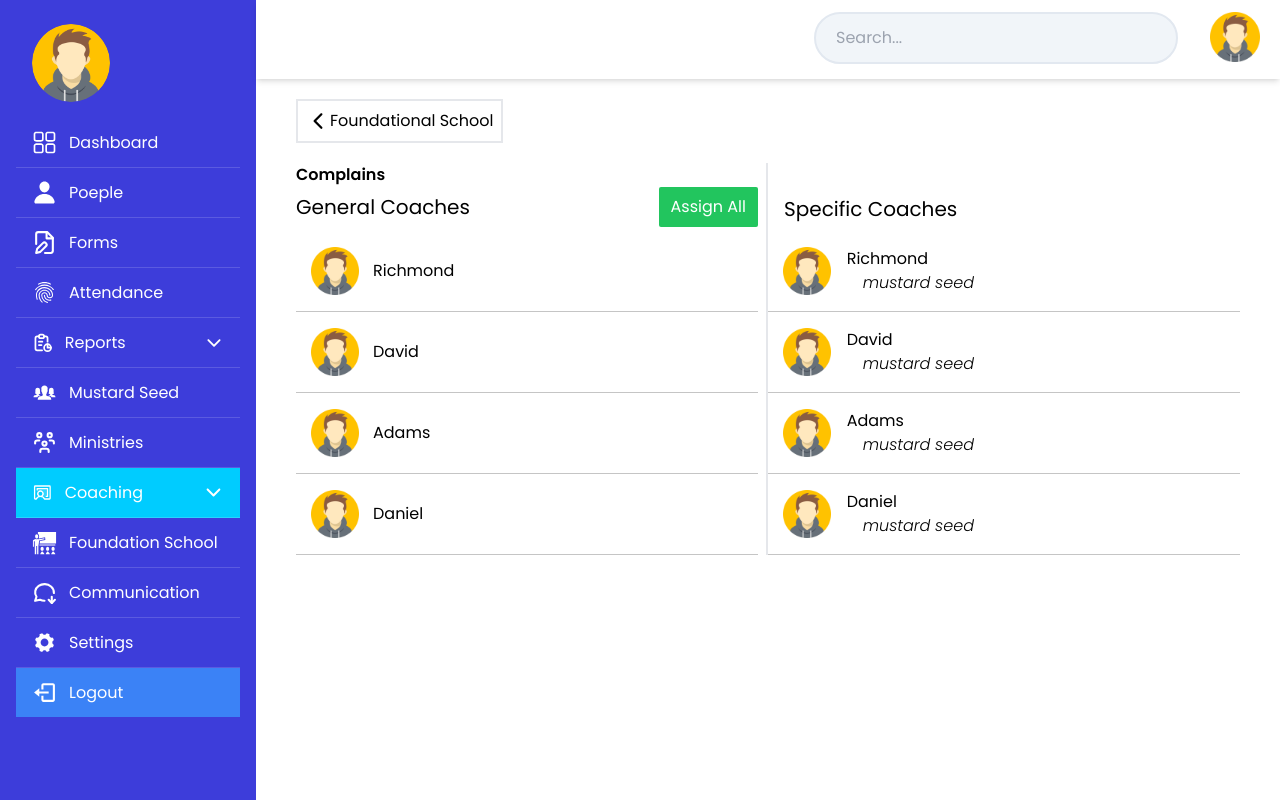
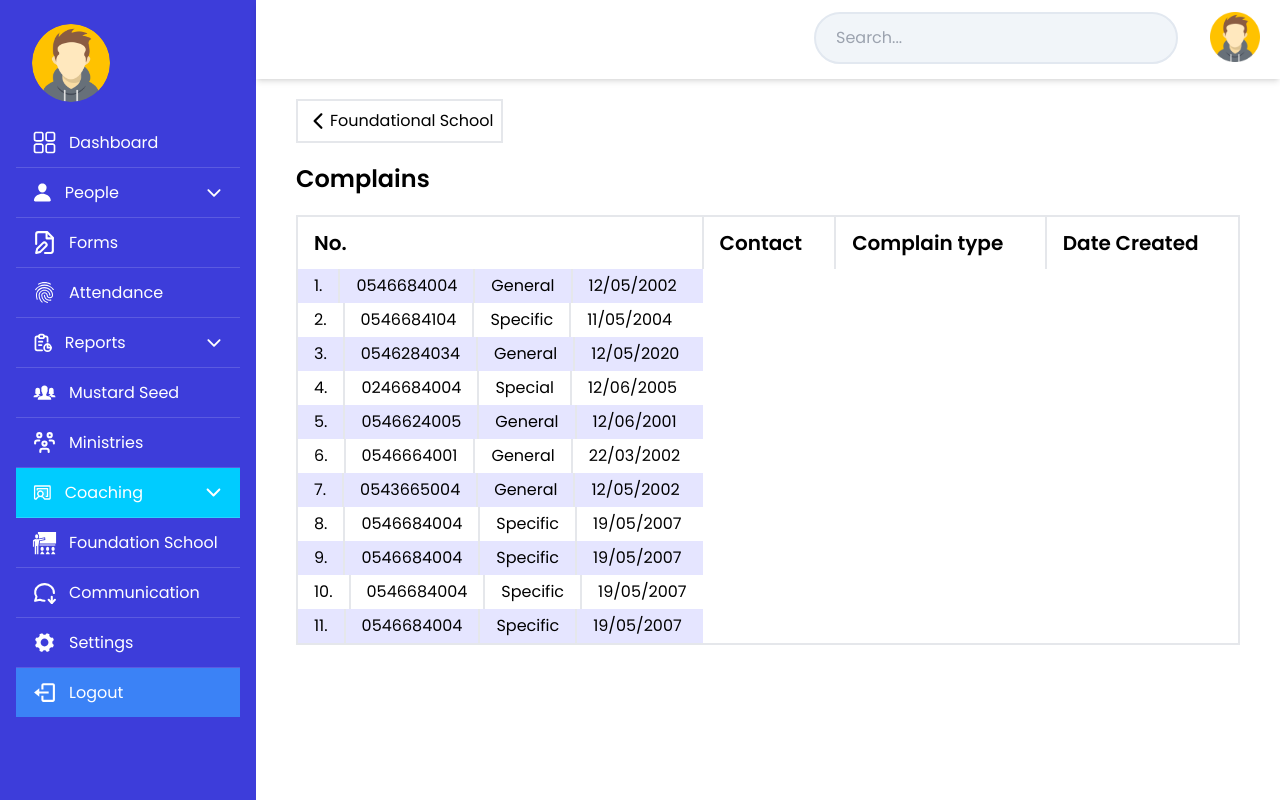
Before and after one commit to PaaRich/Church_management, a React (Vite) app: page /dashboard/coaching/complains in a window 1280 px wide. Built offline with nearby package versions, Linux system fonts and the light colour scheme.

Commit message:
complains, complians details

```diff
--- a/src/App.jsx
+++ b/src/App.jsx
@@ -30,6 +30,8 @@ import axios from "axios";
 import { ToastContainer } from "react-toastify";
 import "react-toastify/dist/ReactToastify.css";
 import EditMember from "./Components/Dashboard/EditUser/EditMember";
+import JPK from "./Components/Dashboard/People/JPK";
+import ComplainDetail from "./Components/Dashboard/Coaching/ComplainDetail";
 
 axios.defaults.baseURL = "http://127.0.0.1:8000/api/v1";
 axios.defaults.withCredentials = true;
@@ -62,6 +64,14 @@ function App() {
             element={
               <DashBoard>
                 <People />
+              </DashBoard>
+            }
+          />
+          <Route
+            path="/dashboard/people/jpk"
+            element={
+              <DashBoard>
+                <JPK />
               </DashBoard>
             }
           />
@@ -157,6 +167,15 @@ function App() {
             <Route index element={<LogComplain />} />
             <Route path="complains" element={<Complains />} />
           </Route>
+          {/* this will be taken off */}
+          <Route
+            path="/dashboard/coaching/:contact"
+            element={
+              <DashBoard>
+                <ComplainDetail />
+              </DashBoard>
+            }
+          />
           <Route
             path="/dashboard/coaching/specific_complains"
             element={
@@ -204,7 +223,7 @@ function App() {
             path="/dashboard/edit-user"
             element={
               <DashBoard>
-                <EditMember/>
+                <EditMember />
               </DashBoard>
             }
           />
--- /dev/null
+++ b/src/Components/Dashboard/Coaching/ComplainDetail.jsx
@@ -0,0 +1,56 @@
+import { useParams, useLocation } from "react-router-dom";
+
+const ComplainDetail = () => {
+  const location = useLocation();
+  const complainData = location.state;
+
+  const { contact } = useParams();
+
+  return (
+    <div>
+      <h1 className="font-semibold text-3xl">Description</h1>
+      <div>
+        <h4 className="font-semibold text-lg mt-5">{contact}</h4>
+        <p className="text-lg leading-7 pb-2 w-[90%]">
+          Lorem ipsum dolor sit amet consectetur adipisicing elit. Hic dolorum
+          earum facilis exercitationem quibusdam doloremque, id molestiae illum
+          explicabo, harum consequuntur doloribus. Hic reiciendis odit eius
+          minima neque ipsa rem soluta facere ullam quae similique, rerum animi
+          amet! Reiciendis fuga accusamus veniam perspiciatis quasi et sequi
+          corrupti laudantium, doloribus ipsum.
+        </p>
+        <div className="border-2 border-blue-500 my-5 p-5 rounded-md">
+          <div className="flex items-center">
+            <div className="text-lg font-semibold mr-10">
+              Phone Number:{"  "}
+              <span className="underline font-light">
+                {complainData.contact}
+              </span>
+            </div>
+            <div className="text-lg font-semibold">
+              Complain type:{"  "}
+              <span className="underline font-light">{complainData.type}</span>
+            </div>
+          </div>
+          <div className="flex items-center mt-3">
+            <div className="text-lg font-semibold">
+              Date created:{"  "}
+              <span className="underline font-light">{complainData.date}</span>
+            </div>
+            <div></div>
+          </div>
+        </div>
+        <select name="coach" id="" className="bg-slate-200">
+          <option value="Assign Coach" disabled selected>
+            Assign Coach
+          </option>
+          <option value="Coach 1">Coach 1</option>
+          <option value="Coach 2">Coach 2</option>
+          <option value="Coach 3">Coach 3</option>
+        </select>
+      </div>
+    </div>
+  );
+};
+
+export default ComplainDetail;
--- a/src/Components/Dashboard/Coaching/Complains.jsx
+++ b/src/Components/Dashboard/Coaching/Complains.jsx
@@ -1,50 +1,58 @@
-import Person from "../People/Person";
-import { committee } from "../People/Committee";
+//import { Link } from "react-router-dom";
+import { complainsObj } from "./complainsObj";
 import { Link } from "react-router-dom";
+
 const Complains = () => {
   return (
     <div>
-      <div className="mt-5 flex">
-        <div className="w-1/2 border-r-2 pr-2">
-          <p className="font-semibold">Complains</p>
-          <div className="flex items-center justify-between">
-            <p className="text-xl">General Coaches</p>
-            <button className="px-3 py-2 rounded-sm bg-green-500 text-white hover:bg-green-400">
-              Assign All
-            </button>
-          </div>
-          <div className="mt-1">
-            {committee.map(
-              (item, index) =>
-                index < 4 && (
-                  <Person
-                    key={item.name}
-                    person={item.person}
-                    position={item.position}
-                  />
-                )
-            )}
-          </div>
-        </div>
-        <div className="w-1/2">
-          <p className="pt-8 pb-1 text-xl pl-4">Specific Coaches</p>
-          <div className="mt-1">
-            {committee.map(
-              (item, index) =>
-                index < 4 && (
+      <div className="mt-5">
+        <h1 className="font-semibold text-2xl">Complains</h1>
+        <div className="w-full mt-5">
+          <table className="w-full border-2 c-complains">
+            <thead>
+              <tr>
+                <td className="border-r-2 font-semibold text-xl py-3 w-1">
+                  No.
+                </td>
+                <td className="border-r-2 font-semibold text-xl py-3">
+                  Contact
+                </td>
+                <td className="border-r-2 font-semibold text-xl py-3">
+                  Complain type
+                </td>
+                <td className="font-semibold text-xl py-3">Date Created</td>
+              </tr>
+            </thead>
+            <tbody>
+              {complainsObj.map((complain, index) => (
+                <tr key={index}>
                   <Link
-                    key={item.name}
-                    to="/dashboard/coaching/specific_complains"
+                    to={`/dashboard/coaching/${complain.contact}`}
+                    state={complain}
+                    className="w-full"
                   >
-                    <Person
-                      person={item.person}
-                      position={item.position}
-                      mustard_seed={item.mustard_seed}
-                    />
+                    <td className="border-r-2">
+                      <span>{`${index + 1}. `}</span>
+                    </td>
+                    <td className="border-r-2">{complain.contact}</td>
+                    <td className="border-r-2">{complain.type}</td>
+                    <td>{complain.date}</td>
                   </Link>
-                )
-            )}
-          </div>
+                </tr>
+              ))}
+              {/* <Link>
+                <tr>
+                  <td className="w-full">d</td>
+                  <td className="w-full">d</td>
+                  <td className="w-full">d</td>
+                </tr>
+              </Link> */}
+            </tbody>
+          </table>
+          {/* <table>
+              <thead></thead>
+              <tbody></tbody>
+            </table> */}
         </div>
       </div>
     </div>
--- /dev/null
+++ b/src/Components/Dashboard/Coaching/complainsObj.js
@@ -0,0 +1,57 @@
+export const complainsObj = [
+  {
+    contact: "0546684004",
+    type: "General",
+    date: "12/05/2002",
+  },
+  {
+    contact: "0546684104",
+    type: "Specific",
+    date: "11/05/2004",
+  },
+  {
+    contact: "0546284034",
+    type: "General",
+    date: "12/05/2020",
+  },
+  {
+    contact: "0246684004",
+    type: "Special",
+    date: "12/06/2005",
+  },
+  {
+    contact: "0546624005",
+    type: "General",
+    date: "12/06/2001",
+  },
+  {
+    contact: "0546664001",
+    type: "General",
+    date: "22/03/2002",
+  },
+  {
+    contact: "0543665004",
+    type: "General",
+    date: "12/05/2002",
+  },
+  {
+    contact: "0546684004",
+    type: "Specific",
+    date: "19/05/2007",
+  },
+  {
+    contact: "0546684004",
+    type: "Specific",
+    date: "19/05/2007",
+  },
+  {
+    contact: "0546684004",
+    type: "Specific",
+    date: "19/05/2007",
+  },
+  {
+    contact: "0546684004",
+    type: "Specific",
+    date: "19/05/2007",
+  },
+];
--- a/src/Components/Dashboard/Ministries/Ministry.jsx
+++ b/src/Components/Dashboard/Ministries/Ministry.jsx
@@ -3,7 +3,7 @@
 import { useParams, Outlet, Link } from "react-router-dom";
 import BackBtn from "../../Reusable/BackBtn";
 import Person from "../People/Person";
-import { committee } from "../People/Committee";
+//import { committee } from "../People/Committee";
 import { useDispatch, useSelector } from "react-redux";
 import { useEffect, useState } from "react";
 import { getMinistries } from "../../../Redux/features/auth/authSlice";
--- /dev/null
+++ b/src/Components/Dashboard/People/JPK.jsx
@@ -0,0 +1,26 @@
+import BackBtn from "../../Reusable/BackBtn";
+import { committee } from "./Committee";
+import Person from "./Person";
+
+const JPK = () => {
+  return (
+    <div className="flex">
+      <div className="basis-1/2 border-r-2 pr-2 ">
+        <BackBtn
+          text="People"
+          paddingAndMargin="mb-0 p-2"
+          path={"/dashboard/people"}
+        />
+        <div className="mt-5">
+          {committee.map((person) => (
+            <Person key={person.dateJoined} person={person.lastName} />
+          ))}
+        </div>
+      </div>
+      <div className="basis-1/2">Graphs</div>
+    </div>
+  );
+};
+
+// eslint-disable-next-line react-refresh/only-export-components
+export default JPK;
--- a/src/Components/Dashboard/People/People.jsx
+++ b/src/Components/Dashboard/People/People.jsx
@@ -2,7 +2,7 @@
 //import React from "react";
 import Person from "./Person";
 //import Profile from "./Profile";
-import { committee } from "./Committee";
+//import { committee } from "./Committee";
 import BackBtn from "../../Reusable/BackBtn";
 import { Link } from "react-router-dom";
 import {useDispatch, useSelector} from 'react-redux'
--- a/src/Components/Dashboard/SideBar.jsx
+++ b/src/Components/Dashboard/SideBar.jsx
@@ -15,8 +15,10 @@ import { RxDashboard } from "react-icons/rx";
 import "./DashboardMain.css";
 
 const SideBar = () => {
+  const [dropJPK, setDropJPK] = useState(false);
   const [dropReport, setDropReport] = useState(false);
   const [dropComplain, setDropComplain] = useState(false);
+  const dropJPKRef = useRef(null);
   const dropDownRef = useRef(null);
   const dropDownCoachRef = useRef(null);
 
@@ -29,6 +31,9 @@ const SideBar = () => {
       !dropDownCoachRef.current.contains(event.target)
     ) {
       setDropComplain(false);
+    }
+    if (dropJPKRef.current && !dropJPKRef.current.contains(event.target)) {
+      setDropJPK(false);
     }
   };
 
@@ -60,11 +65,26 @@ const SideBar = () => {
             Dashboard
           </Link>
         </li>
-        <li>
-          <NavLink to={"/dashboard/people"} className="flex items-center gap-3">
+        <li ref={dropJPKRef}>
+          <Link
+            to={"/dashboard/people"}
+            className="flex items-center gap-3"
+            onClick={() => setDropJPK(!dropJPK)}
+          >
             <IoPerson color="#fff" size={25} />
-            Poeple
-          </NavLink>
+            <div className="flex justify-between items-center w-full">
+              People
+              <IoIosArrowDown
+                size={20}
+                className={`${dropJPK && "rotate-180"}`}
+              />
+            </div>
+          </Link>
+          <div className={`${dropJPK ? "drop--down-c" : "drop--Up-c"} ml-10`}>
+            <NavLink to={"/dashboard/people/jpk"} className="block child">
+              JPK
+            </NavLink>
+          </div>
         </li>
         <li>
           <NavLink to={"/dashboard/forms"} className="flex items-center gap-3">
@@ -108,7 +128,7 @@ const SideBar = () => {
               Attendance
             </NavLink>
             <NavLink className="child" to={"/dashboard/reports/workers"}>
-              Workers
+              WorkerForce
             </NavLink>
           </div>
         </li>
--- a/src/index.css
+++ b/src/index.css
@@ -5,7 +5,9 @@
 :root {
   --primary: "dodgerblue";
 }
-
+select {
+  cursor: pointer;
+}
 .CircularProgressbar-path {
   stroke: url(#gradient);
 }
@@ -170,10 +172,13 @@ select {
   margin: 0 -10px;
 }
 /* settings styles */
-tbody tr:nth-child(2n-1){
+tbody tr:nth-child(2n-1) {
   background-color: rgba(0, 0, 0, 0.089);
 }
 table tr td,
-table tr th{
+table tr th {
   padding: 5px 1rem;
 }
+.c-complains tbody tr:nth-child(2n-1) {
+  background-color: rgba(0, 0, 255, 0.1);
+}
```
Also changed, not shown: src/Components/Dashboard/Forms/Forms.jsx (+27 -11 lines), src/Components/Dashboard/Mustard/Chapter.jsx (+14 -7 lines), src/Components/Dashboard/SettingComp/Settings.jsx (+77 -9 lines).
